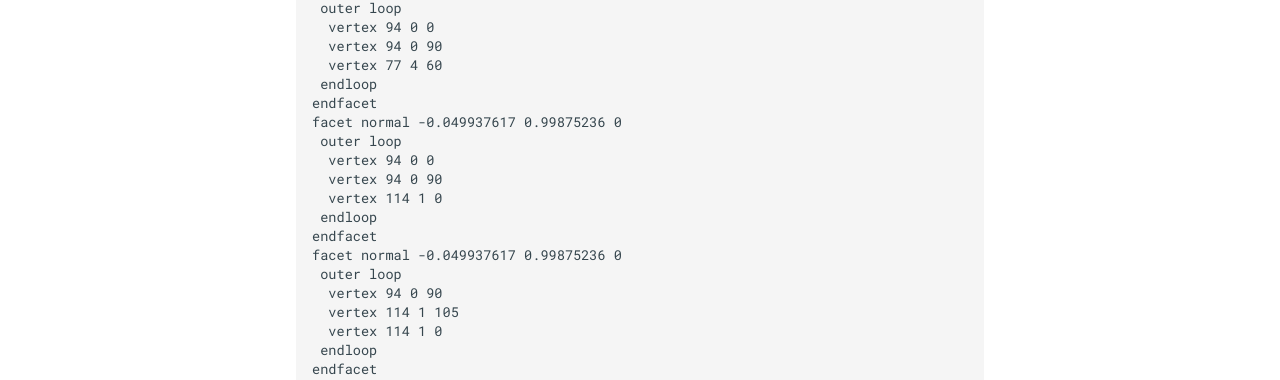
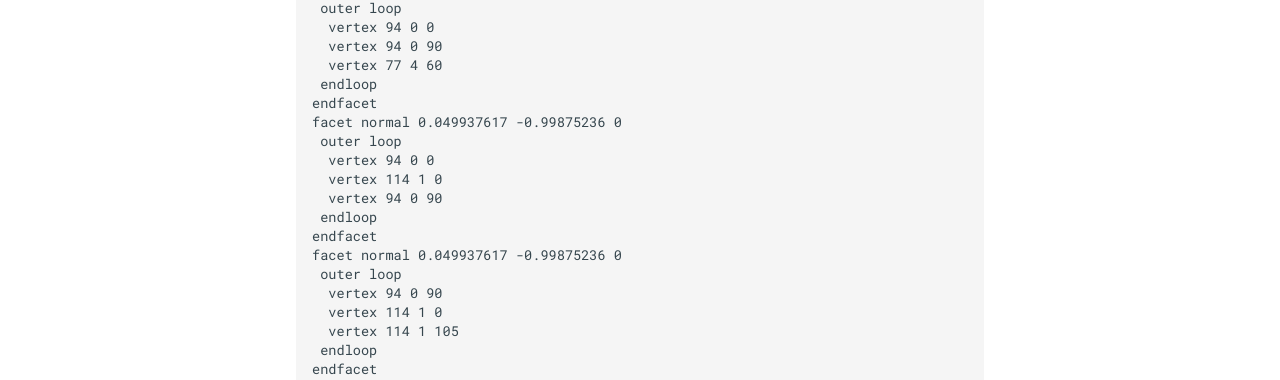
Before and after one commit to muratkendir/samplycity, an MkDocs documentation site: the page built from docs/dem3d/dem001.md, in a window 1280 px wide and 1400 px high. Shown: the part 1013-1393 px from the top of the window. Built offline with MkDocs 1.6.1 and Material for MkDocs 9.7.7, drawn with Linux system fonts in a browser that asks for light colours; some of the changed text lies outside the part shown.

```diff
--- a/docs/dem3d/dem001.md
+++ b/docs/dem3d/dem001.md
@@ -47,18 +47,18 @@ facet normal -0.22903933 -0.97341716 -0
   vertex 77 4 60
  endloop
 endfacet
-facet normal -0.049937617 0.99875236 0
+facet normal 0.049937617 -0.99875236 0
  outer loop
   vertex 94 0 0
+  vertex 114 1 0
+  vertex 94 0 90
+ endloop
+endfacet
+facet normal 0.049937617 -0.99875236 0
+ outer loop
   vertex 94 0 90
   vertex 114 1 0
- endloop
-endfacet
-facet normal -0.049937617 0.99875236 0
- outer loop
-  vertex 94 0 90
   vertex 114 1 105
-  vertex 114 1 0
  endloop
 endfacet
 facet normal -0.8602915 0.5098024 0
@@ -131,18 +131,18 @@ facet normal -0.69157875 0.5619077 0.45384854
   vertex 19 31 50
  endloop
 endfacet
-facet normal 0.70710677 -0.70710677 0
+facet normal -0.70710677 0.70710677 0
  outer loop
   vertex 46 127 0
+  vertex 34 115 40
   vertex 46 127 90
-  vertex 34 115 40
  endloop
 endfacet
-facet normal 0.70710677 -0.70710677 0
+facet normal -0.70710677 0.70710677 0
  outer loop
   vertex 34 115 0
+  vertex 34 115 40
   vertex 46 127 0
-  vertex 34 115 40
  endloop
 endfacet
 facet normal -0.78395015 -0.07338938 0.6164708
```
Also changed, not shown: other parts of docs/dem3d/dem001.md (+26 -26 lines), site/search/search_index.json, site/sitemap.xml, 1 other file.
